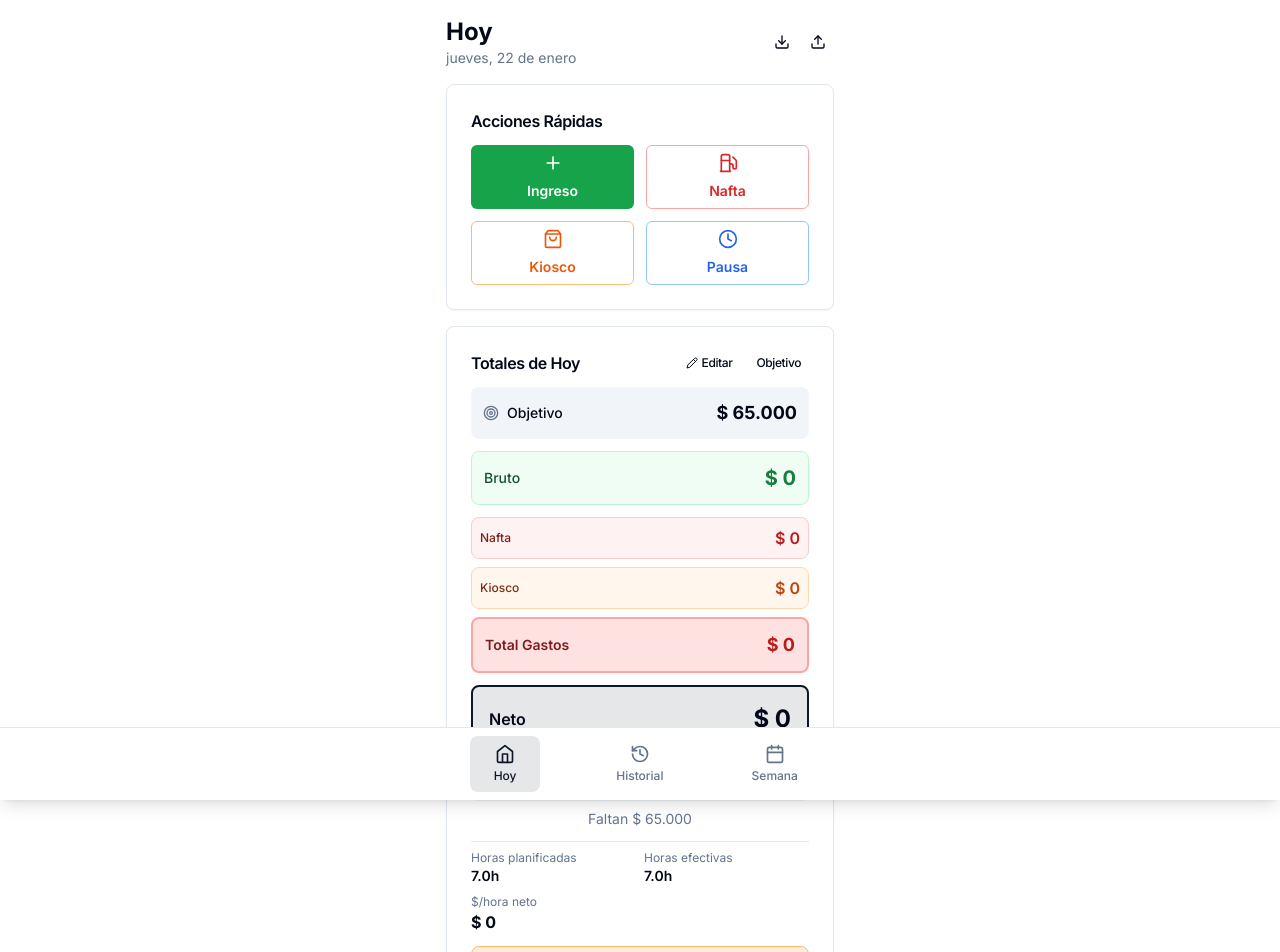
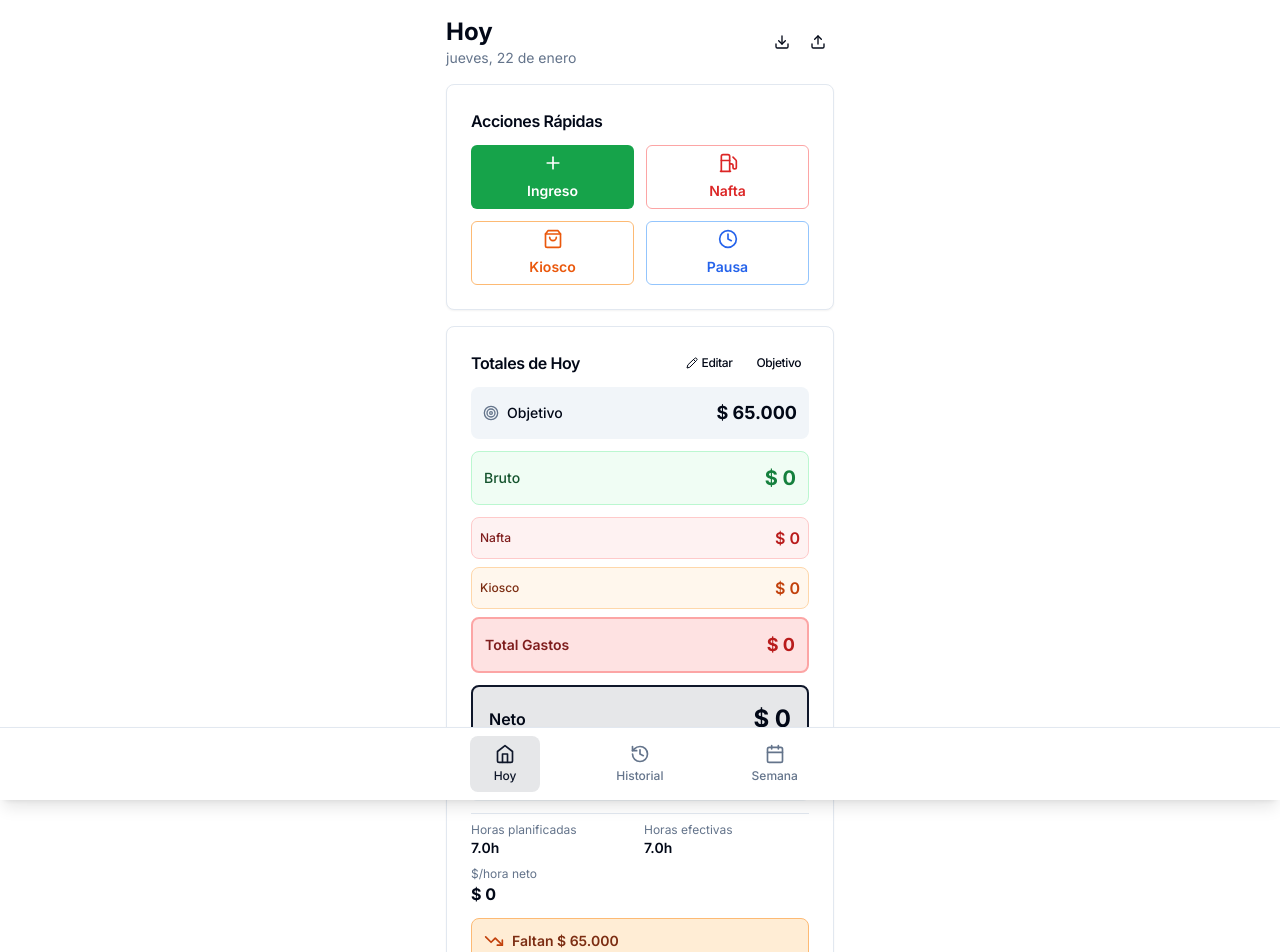
Before and after one commit to josecanaya/uberjosecopiloto, a Next.js app: page / in a window 1280 px wide. Shown: the top 952 px of the page. Built offline with nearby package versions, Linux system fonts and the light colour scheme.

Commit message:
fix: eliminar duplicaciÃ³n de 'Faltan' y mejorar formato de currency
- Eliminar mensaje duplicado 'Faltan' en secciÃ³n de progreso
- Mejorar formato de currency para asegurar formato correcto
- Mantener solo el mensaje 'Faltan' en la secciÃ³n de recomendaciÃ³n

```diff
--- a/app/page.tsx
+++ b/app/page.tsx
@@ -418,11 +418,6 @@ export default function HomePage() {
                 style={{ width: `${Math.min(100, progreso)}%` }}
               />
             </div>
-            {faltante > 0 && (
-              <div className="text-center text-sm text-muted-foreground">
-                Faltan {formatCurrency(faltante)}
-              </div>
-            )}
           </div>
 
           {/* Horas y $/h */}
--- a/lib/dates.ts
+++ b/lib/dates.ts
@@ -35,12 +35,15 @@ export function formatDateTime(date: Date): string {
 }
 
 export function formatCurrency(amount: number): string {
-  return new Intl.NumberFormat("es-AR", {
+  // Formatear como moneda argentina con $ al principio
+  const formatted = new Intl.NumberFormat("es-AR", {
     style: "currency",
     currency: "ARS",
     minimumFractionDigits: 0,
     maximumFractionDigits: 0,
   }).format(amount);
+  // Asegurar que el formato sea $ X.XXX
+  return formatted.replace(/\s/g, " "); // Normalizar espacios
 }
 
 export function formatDuration(minutes: number): string {
```
